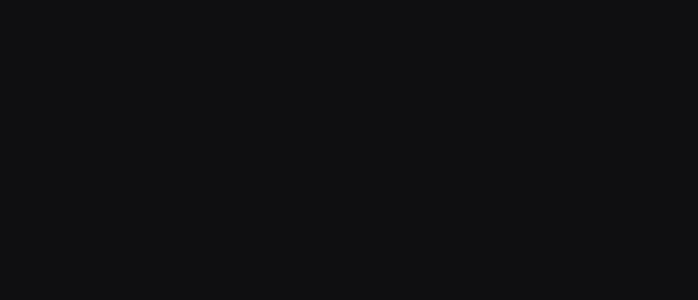
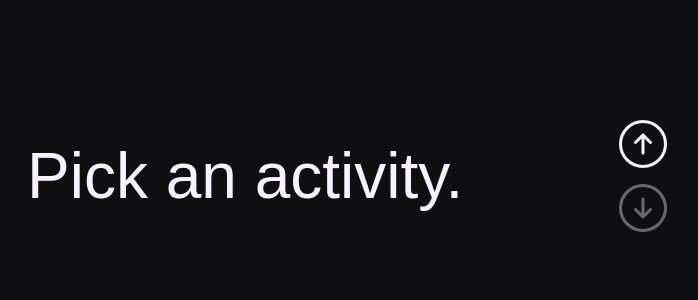
Before and after one commit to dzbarcea/a-simple-follow-through-app, a React (Create React App) app: page /reflect in a window 1280 px wide. Shown: the top 300 px of the page, without its empty margins (293-991 px from the left). Built offline with nearby package versions, Linux system fonts and the light colour scheme; a web font is replaced by a local one.

Commit message:
fixed nav button styling

```diff
--- a/src/atoms/NavButton/NavButton.tsx
+++ b/src/atoms/NavButton/NavButton.tsx
@@ -13,6 +13,11 @@
 const NavButton = ({ type, status }: NavButtonProps) => {
     const navigate = useNavigate();
     const navContext = useNavContext();
+    const trueStatus = (
+        type == 'back' && navContext?.prevPath ?
+            'active' :
+            status
+    );
 
     const handleNavigate = () => {
         if (type === 'back' && navContext?.prevPath) {
@@ -28,13 +33,13 @@
                 // Back button should always be active if a previous path exists
                 type === 'back' && navContext?.prevPath ?
                     `nav-button-active` :
-                    `nav-button-${status}`
+                    `nav-button-${trueStatus}`
             }
             onClick={handleNavigate}
         >
             <FontAwesomeIcon
                 icon={type === 'back' ? faArrowUp : faArrowDown}
-                style={{color: status === 'active' ? 'var(--text-main)' : 'var(--text-faded)'}}
+                style={{color: trueStatus === 'active' ? 'var(--text-main)' : 'var(--text-faded)'}}
             />
         </div>
     );
--- a/src/components/Header/Header.tsx
+++ b/src/components/Header/Header.tsx
@@ -5,16 +5,16 @@
 interface HeaderProps {
     title: string;
     subtitle: string;
-    hasSelection: boolean;
+    sectionComplete: boolean;
 }
 
-const Header = ({ title, subtitle, hasSelection }: HeaderProps) => {
+const Header = ({ title, subtitle, sectionComplete }: HeaderProps) => {
     return (
         <div className='section-header'>
             <h1>{title}</h1>
             <div className='nav-container'>
                 <NavButton type='back' status='disabled'/>
-                <NavButton type='next' status={hasSelection ? 'active' : 'disabled'}/>
+                <NavButton type='next' status={sectionComplete ? 'active' : 'disabled'}/>
             </div>
         </div>
     );
--- a/src/context/NavContext.tsx
+++ b/src/context/NavContext.tsx
@@ -1,4 +1,5 @@
 import React, {ReactNode, useContext, useEffect, useState} from 'react';
+import {useLocation} from 'react-router-dom';
 
 const navStack = [
     '/pick-activity',
@@ -18,12 +19,12 @@
         prevPath: undefined,
         nextPath: undefined
     });
+    const location = useLocation();
 
     useEffect(() => {
-        const URL = window.location.href;
-        const location = URL.substring(URL.lastIndexOf('/'));
+        const pathName = location.pathname;
 
-        const navStackPosition = navStack.indexOf(location);
+        const navStackPosition = navStack.indexOf(pathName);
         if (navStackPosition === -1) {
 
             return;
@@ -33,8 +34,7 @@
                 nextPath: navStack[navStackPosition + 1]
             });
         }
-
-    }, [window.location.href]);
+    }, [location]);
 
     return (
         <NavContext.Provider value={navigation}>
--- a/src/pages/PickActivity.tsx
+++ b/src/pages/PickActivity.tsx
@@ -1,4 +1,4 @@
-import React, {useEffect, useState} from 'react';
+import React, {useState} from 'react';
 import Header from '../components/Header/Header';
 import Button from '../atoms/Button/Button';
 import ActivitySelector from '../components/ActivitySelector/ActivitySelector';
@@ -21,7 +21,7 @@
 
     return (
         <>
-            <Header title='Pick an activity.' subtitle='Some subtitle' hasSelection={hasSelection}/>
+            <Header title='Pick an activity.' subtitle='Some subtitle' sectionComplete={hasSelection}/>
 
             <ActivitySelector onChange={() => setHasSelection(true)}/>
 
--- a/src/pages/Predict.tsx
+++ b/src/pages/Predict.tsx
@@ -1,12 +1,15 @@
-import React from 'react';
+import React, {useState} from 'react';
+import Header from '../components/Header/Header';
 
-interface PredictProps {
 
-}
+const Predict = () => {
+    const [hasSelection, sethasSelection] = useState(false);
 
-const Predict = (props: PredictProps) => {
     return (
         <>
+            <Header title='Make a prediction.' subtitle='Some subtitle' sectionComplete={hasSelection}/>
+
+
         </>
     );
 }
--- a/src/pages/Reflect.tsx
+++ b/src/pages/Reflect.tsx
@@ -1,12 +1,14 @@
-import React from 'react';
+import React, {useState} from 'react';
+import Header from '../components/Header/Header';
 
-interface ReflectProps {
 
-}
+const Reflect = () => {
+    const [isSectionComplete, setIsSectionComplete] = useState(false);
 
-const Reflect = (props: ReflectProps) => {
+
     return (
         <>
+            <Header title='Pick an activity.' subtitle='Some subtitle' sectionComplete={isSectionComplete}/>
         </>
     );
 }
```
